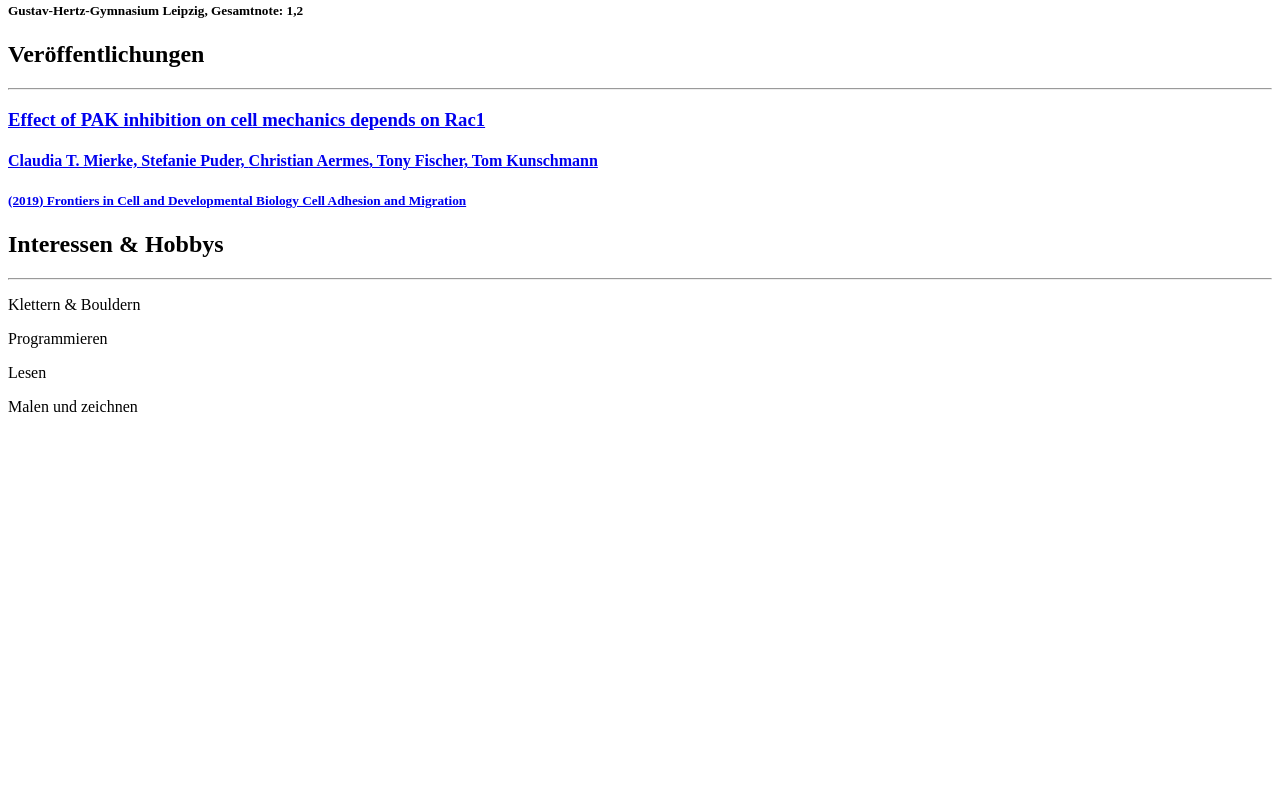
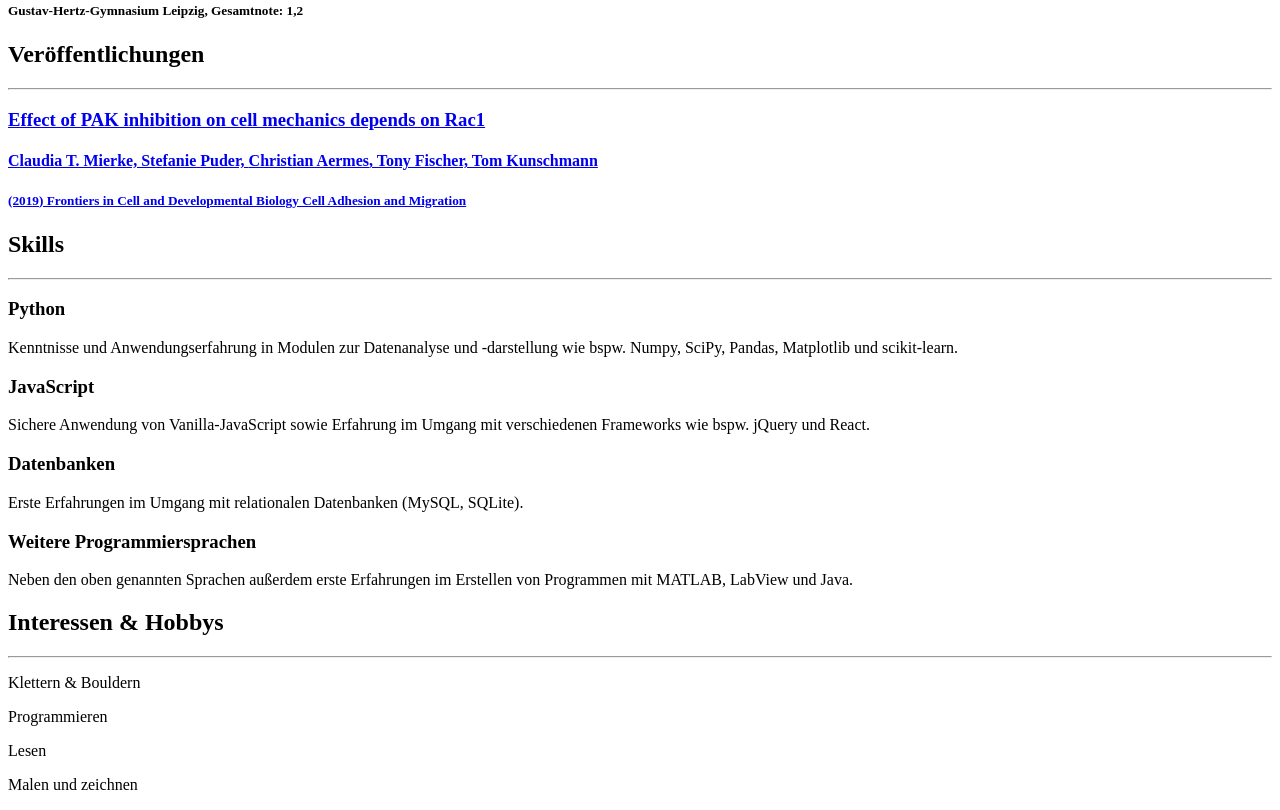
Before and after one commit to christianAermes/christianAermes.github.io, a plain HTML site: page content/cv.html in a window 1280 px wide. Shown: the part 758-1568 px from the top of the page. Before the commit the page ends 1190 px from the top, so only its background shows below. Drawn offline with Linux system fonts and the light colour scheme.

Commit message:
Added "Skills" in CV, added new Project

```diff
--- a/content/cv.html
+++ b/content/cv.html
@@ -80,6 +80,38 @@
     </div>
 
     <div class="cv-category">
+      <h2>Skills</h2>
+      <hr />
+      <div class="cv-point">
+        <h3> Python </h3>
+        <p>
+          Kenntnisse und Anwendungserfahrung in Modulen zur Datenanalyse und -darstellung
+          wie bspw. Numpy, SciPy, Pandas, Matplotlib und scikit-learn.
+        </p>
+      </div>
+      <div class="cv-point">
+        <h3>JavaScript</h3>
+        <p>
+          Sichere Anwendung von Vanilla-JavaScript sowie Erfahrung im Umgang mit verschiedenen
+          Frameworks wie bspw. jQuery und React.
+        </p>
+      </div>
+      <div class="cv-point">
+        <h3>Datenbanken</h3>
+        <p>
+          Erste Erfahrungen im Umgang mit relationalen Datenbanken (MySQL, SQLite).
+        </p>
+      </div>
+      <div class="cv-point">
+        <h3>Weitere Programmiersprachen</h3>
+        <p>
+          Neben den oben genannten Sprachen außerdem erste Erfahrungen im Erstellen von Programmen
+          mit MATLAB, LabView und Java.
+        </p>
+      </div>
+    </div>
+
+    <div class="cv-category">
       <h2>Interessen &amp; Hobbys</h2>
       <hr />
       <div class="cv-point hobbies">
```
Also changed, not shown: content/projects.html (+8 -0 lines), images/SelfdrivingCars.png (added).
